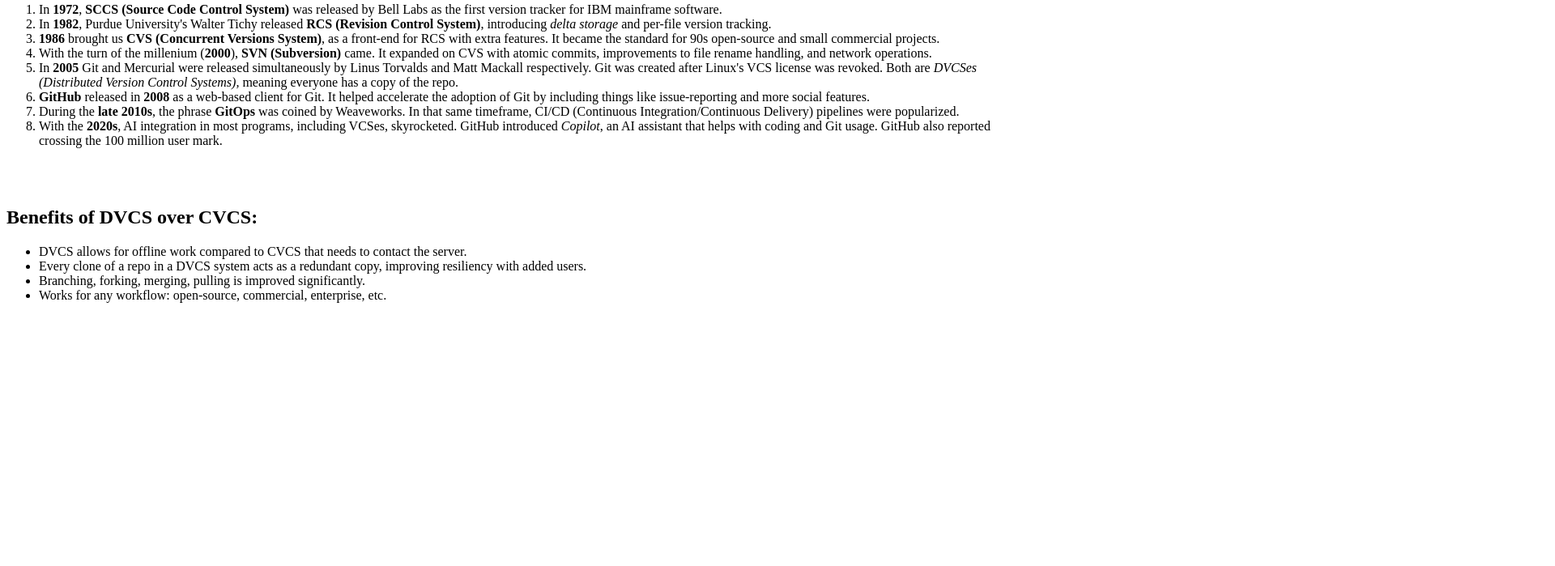
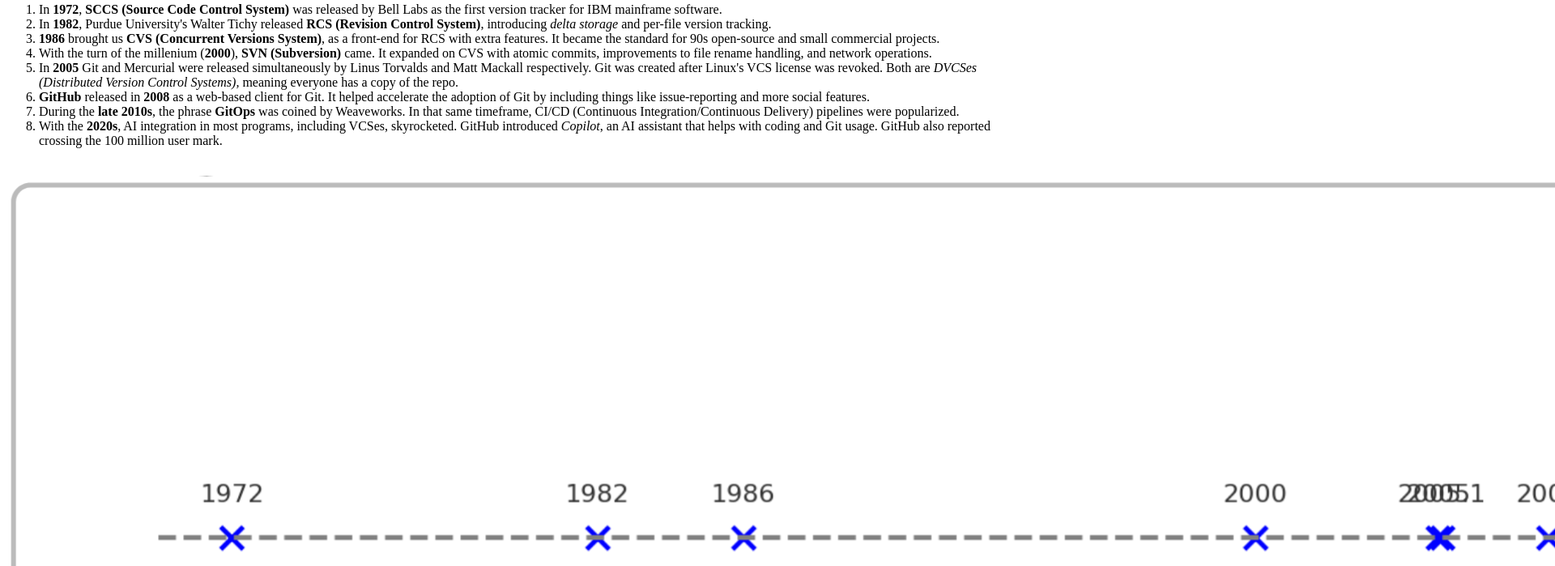
Before and after one commit to enidlodz/vcs-trendy-website, a plain HTML site: page key.html in a window 1280 px wide. Shown: the part 137-836 px from the top of the page at 81% size, 1920 px wide, since content can reach past the window. Before the commit the page ends 800 px from the top, so only its background shows below. Drawn offline with Linux system fonts and the light colour scheme.

Commit message:
Fix img embed in key.html

```diff
--- a/key.html
+++ b/key.html
@@ -37,7 +37,7 @@
             </li>
         </ol>
         <br>
-        <img href="timeline.png">
+        <img src="timeline.png" alt="Visual representation of timeline (contains readability issues)">
         <h2>Benefits of DVCS over CVCS:</h2>
         <ul>
             <li>DVCS allows for offline work compared to CVCS that needs to contact the server.</li>
```
